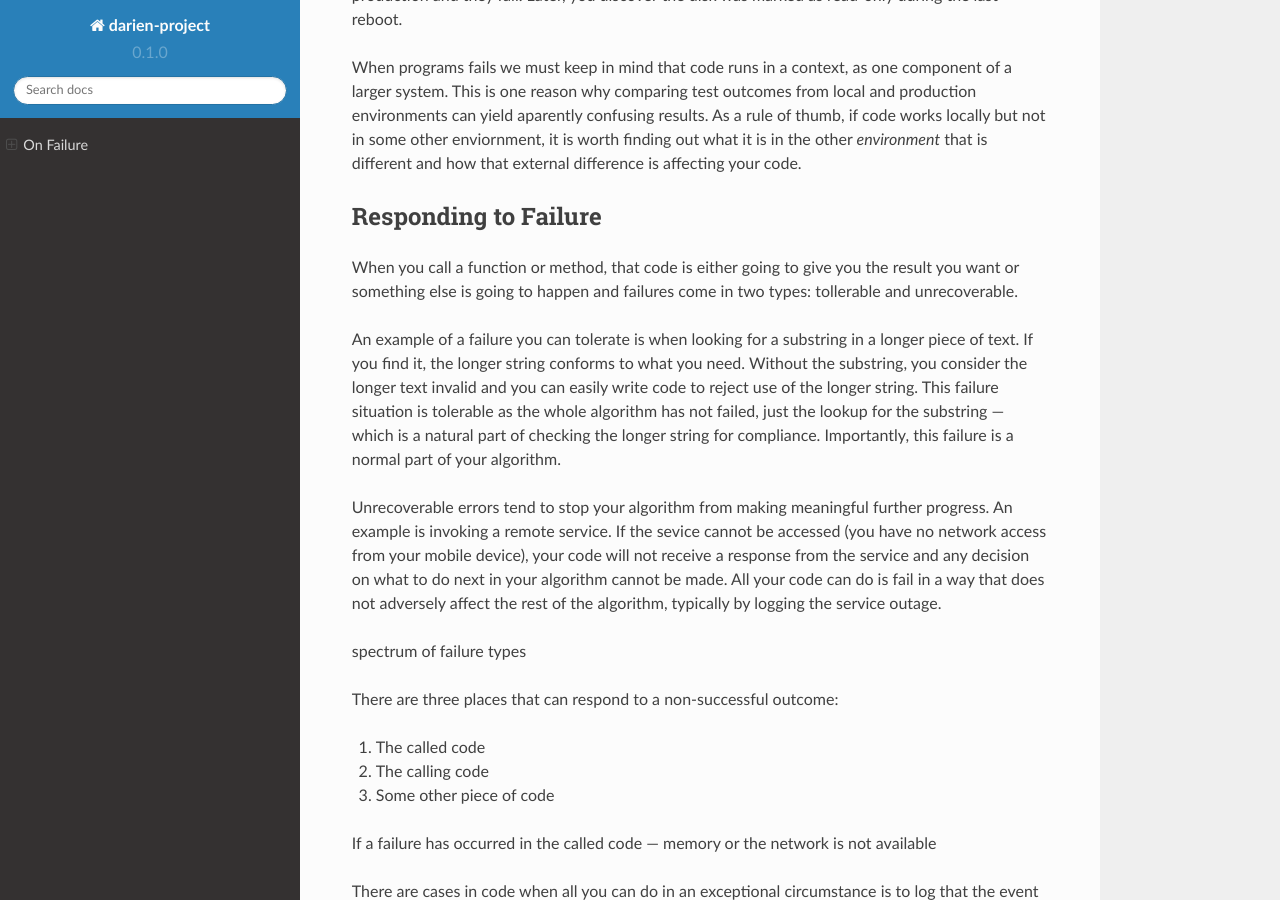
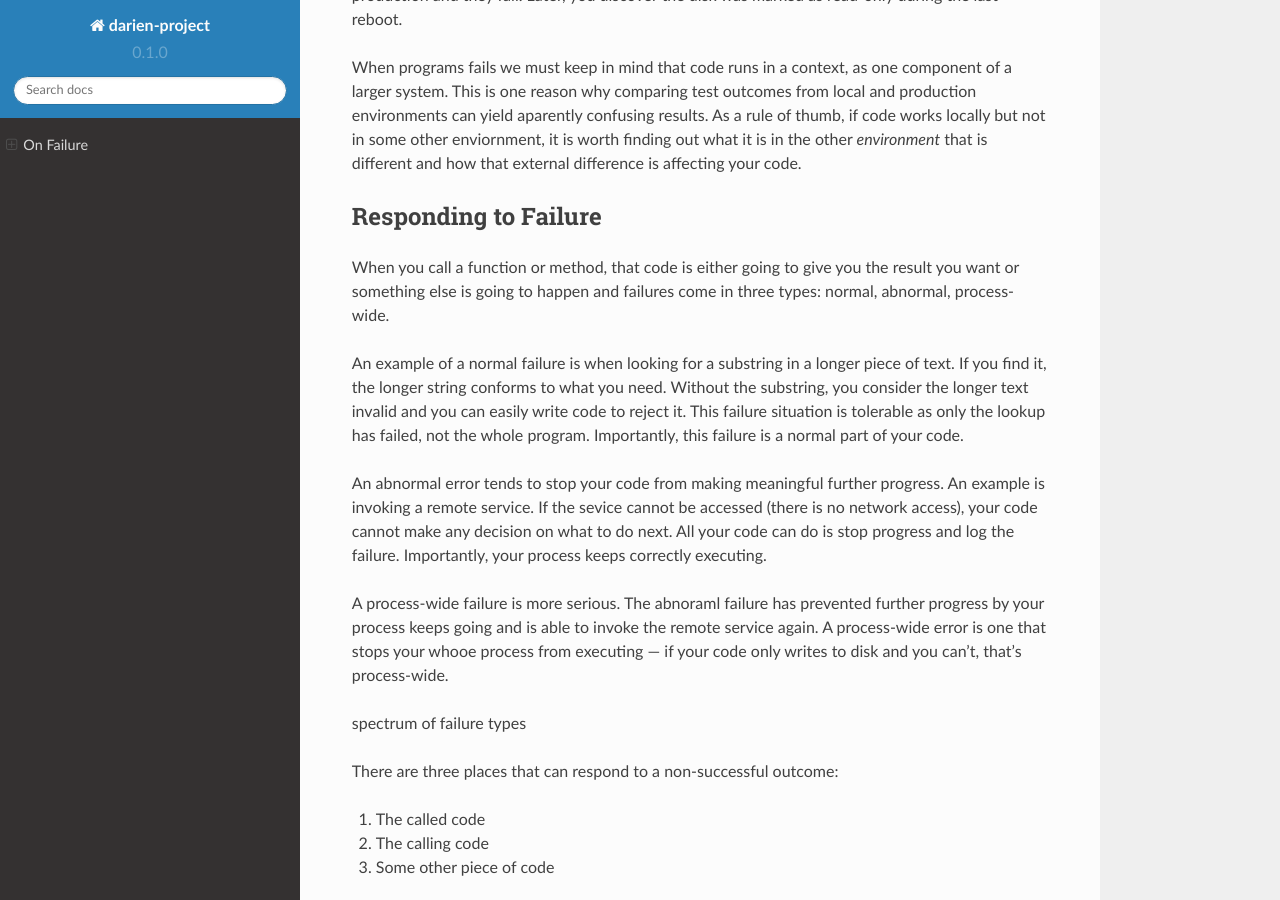
Before and after one commit to jh-evans/readthedocs, a Sphinx documentation site: the page built from docs/source/on_failure.rst, in a window 1280 px wide and 900 px high, scrolled down 976 px. Built offline with Sphinx 7.4.7 and the Read the Docs theme 2.0.0, drawn with Linux system fonts in a browser that asks for light colours.

Commit message:
Update on_failure.rst

```diff
--- a/docs/source/on_failure.rst
+++ b/docs/source/on_failure.rst
@@ -31,14 +31,18 @@ external difference is affecting your code.
 Responding to Failure
 ---------------------
 
-When you call a function or method, that code is either going to give you the result you want or something else is going to happen and failures come in two types: tollerable and unrecoverable.
+When you call a function or method, that code is either going to give you the result you want or something else is going to happen and failures come in three types: normal, abnormal, process-wide.
 
-An example of a failure you can tolerate is when looking for a substring in a longer piece of text. If you find it, the longer string conforms to what you need. Without the substring, you consider the longer text invalid and you can easily write code to
-reject use of the longer string. This failure situation is tolerable as the whole algorithm has not failed, just the lookup for the substring --- which is a natural part of checking the longer string for compliance. Importantly, this failure is a normal
-part of your algorithm.
+An example of a normal failure is when looking for a substring in a longer piece of text. If you find it, the longer string conforms to what you need. Without the substring, you consider the
+longer text invalid and you can easily write code to reject it.  This failure situation is tolerable as only the lookup has failed, not the whole program.  Importantly, this failure is a normal part of
+your code.
 
-Unrecoverable errors tend to stop your algorithm from making meaningful further progress. An example is invoking a remote service. If the sevice cannot be accessed (you have no network access from your mobile device), your code will not receive a response
-from the service and any decision on what to do next in your algorithm cannot be made. All your code can do is fail in a way that does not adversely affect the rest of the algorithm, typically by logging the service outage.
+An abnormal error tends to stop your code from making meaningful further progress. An example is invoking a remote service. If the sevice cannot be accessed (there is no network access), your code cannot
+make any decision on what to do next. All your code can do is stop progress and log the failure. Importantly, your process keeps correctly executing.
+
+A process-wide failure is more serious. The abnoraml failure has prevented further progress by your process keeps going and is able to invoke the remote service again. A process-wide error is one that stops your whooe process from executing --- if your code only writes to disk and you can't, that's process-wide.
+
+
 
 spectrum of failure types
 
```
